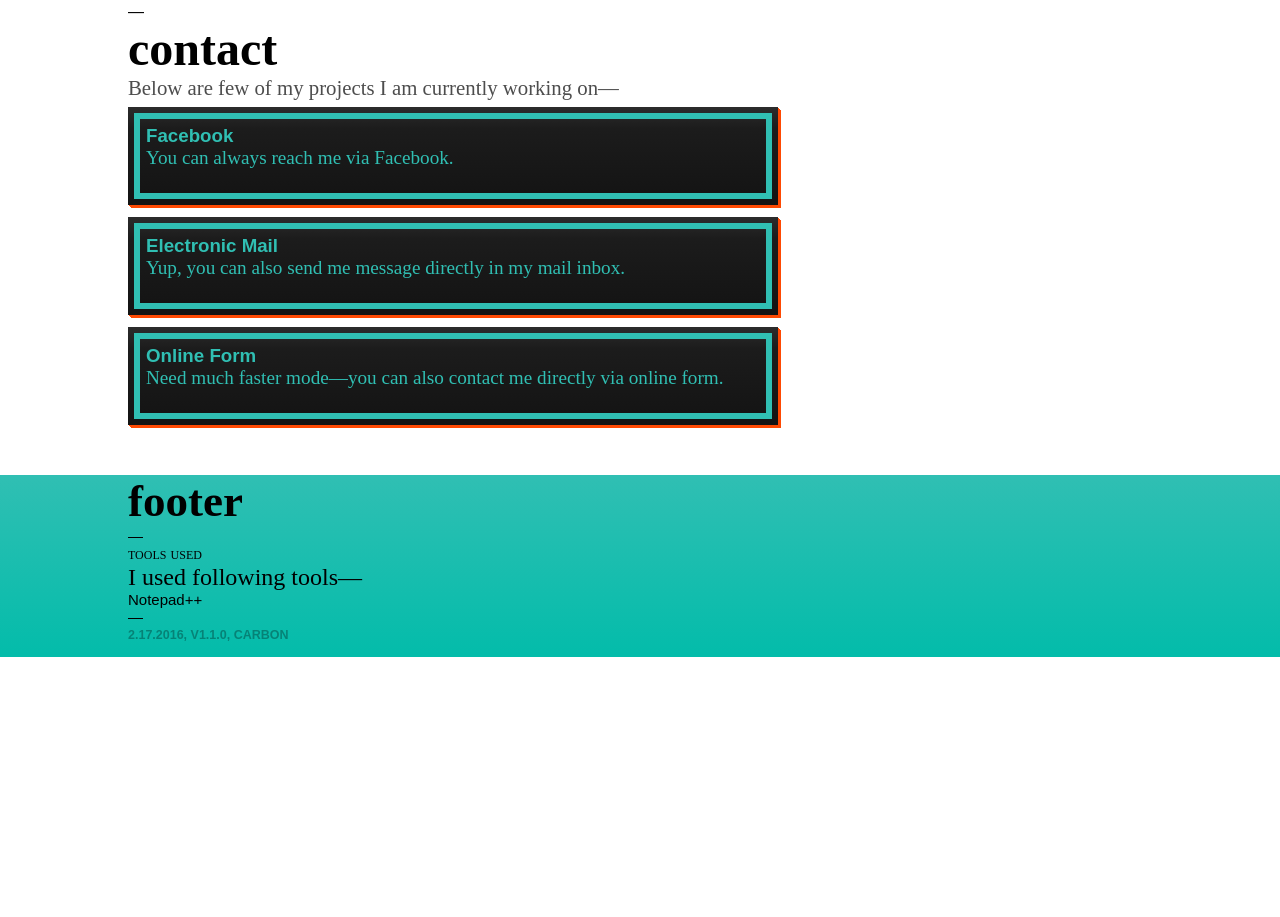
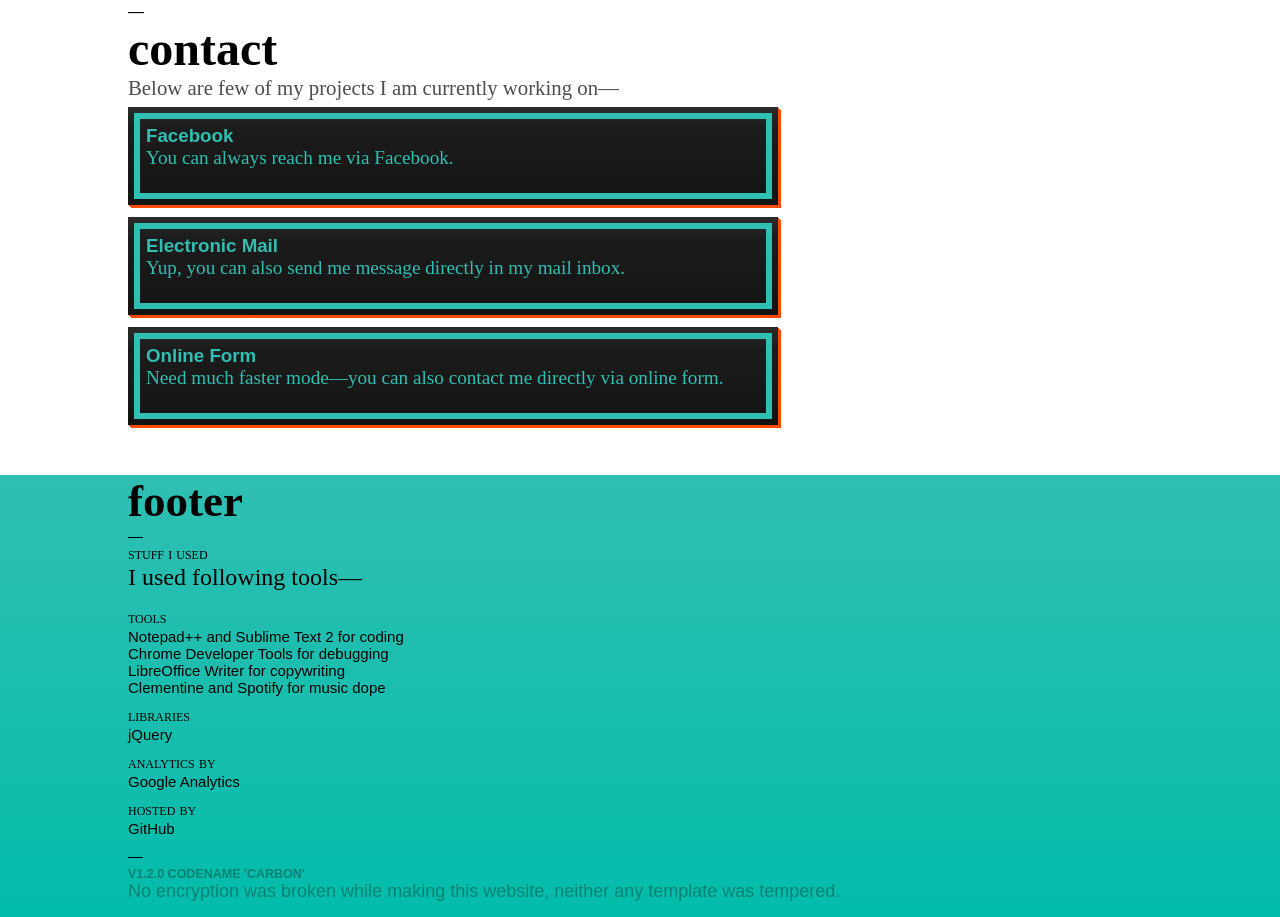
Before and after one commit to karshe/karshe.github.io, a plain HTML site: page index.html in a window 1280 px wide. Shown: the part 1105-2022 px from the top of the page. Before the commit the page ends 1762 px from the top, so only its background shows below. Drawn offline with Linux system fonts and the light colour scheme.

Commit message:
No encryption was broken—stuff added.
Main page edited.

```diff
--- a/css/base.css
+++ b/css/base.css
@@ -170,6 +170,7 @@ a{
 
 .credits ul{
 	list-style: none;
+	margin-bottom: 10px;
 }
 
 .hovercard{
@@ -226,8 +227,11 @@ footer h2{
 }
 
 .copyright{
+	opacity: 0.3;
+}
+
+.copyright small{
 	text-transform: uppercase;
-	opacity: 0.3;
 }
 
 ::selection{
--- a/index.html
+++ b/index.html
@@ -94,15 +94,39 @@
 			<h2>footer</h2>
 			&mdash;
 			<div class="credits">
-				<small>tools used</small>
-				<big>I used following tools&mdash;</big>
+				<small>stuff I used</small>
+				<big>I used following tools&mdash;</big> <br><br>
+
+				<small>Tools</small>
 				<ul>
-					<li>Notepad++</li>
+					<li>Notepad++ and Sublime Text 2 for coding</li>
+					<li>Chrome Developer Tools for debugging</li>
+					<li>LibreOffice Writer for copywriting</li>
+					<li>Clementine and Spotify for music dope</li>
 				</ul>
+
+				<small>Libraries</small>
+				<ul>
+					<li>jQuery</li>
+				</ul>
+
+				<small>Analytics by</small>
+				<ul>
+					<li>Google Analytics</li>
+				</ul>
+
+
+				<small>Hosted by</small>
+				<ul>
+					<li>GitHub</li>
+				</ul>
+
 			</div>
 			&mdash;
 			<div class="copyright">
-				<small> <a href="#">2.17.2016, v1.1.0, Carbon</a> </small>
+				<small> <a href="#">v1.2.0 Codename 'Carbon'</a> </small>
+				<br>
+				<big>No encryption was broken while making this website, neither any template was tempered.</big>
 			</div>
 		</div>
 	</footer>
```
